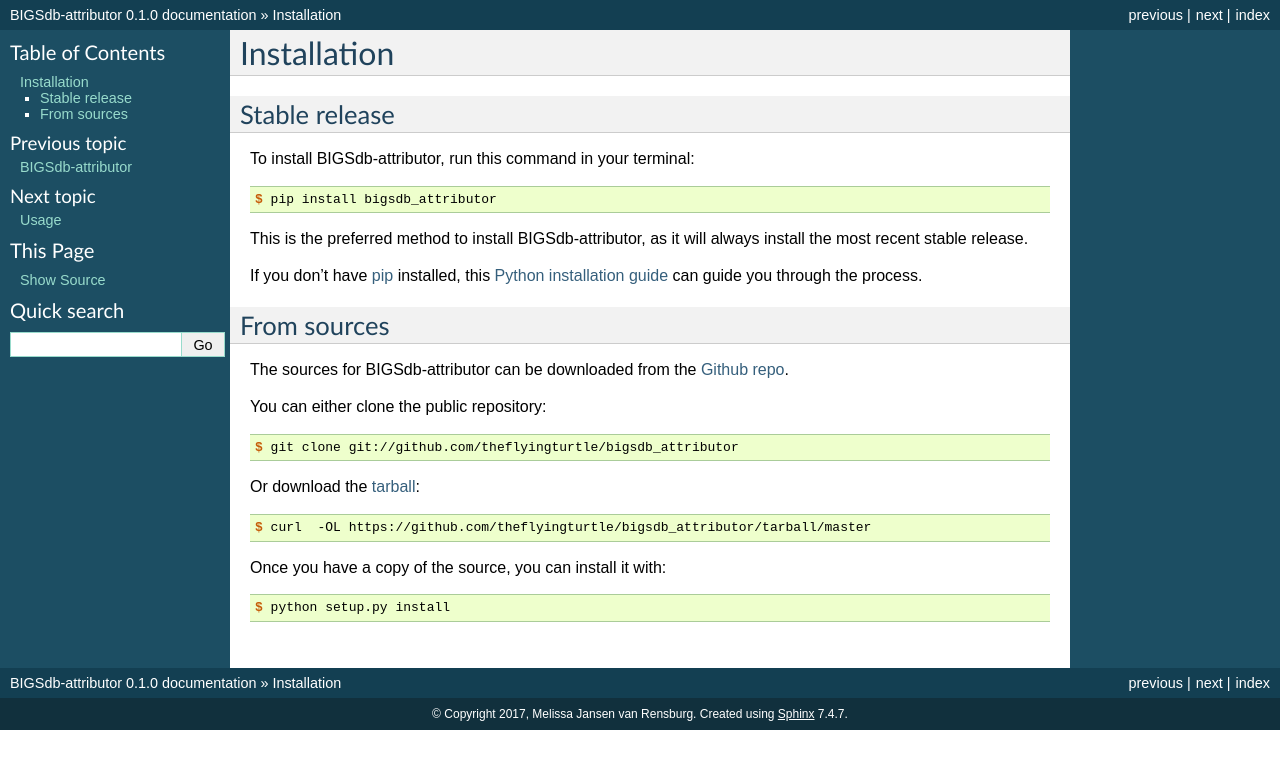
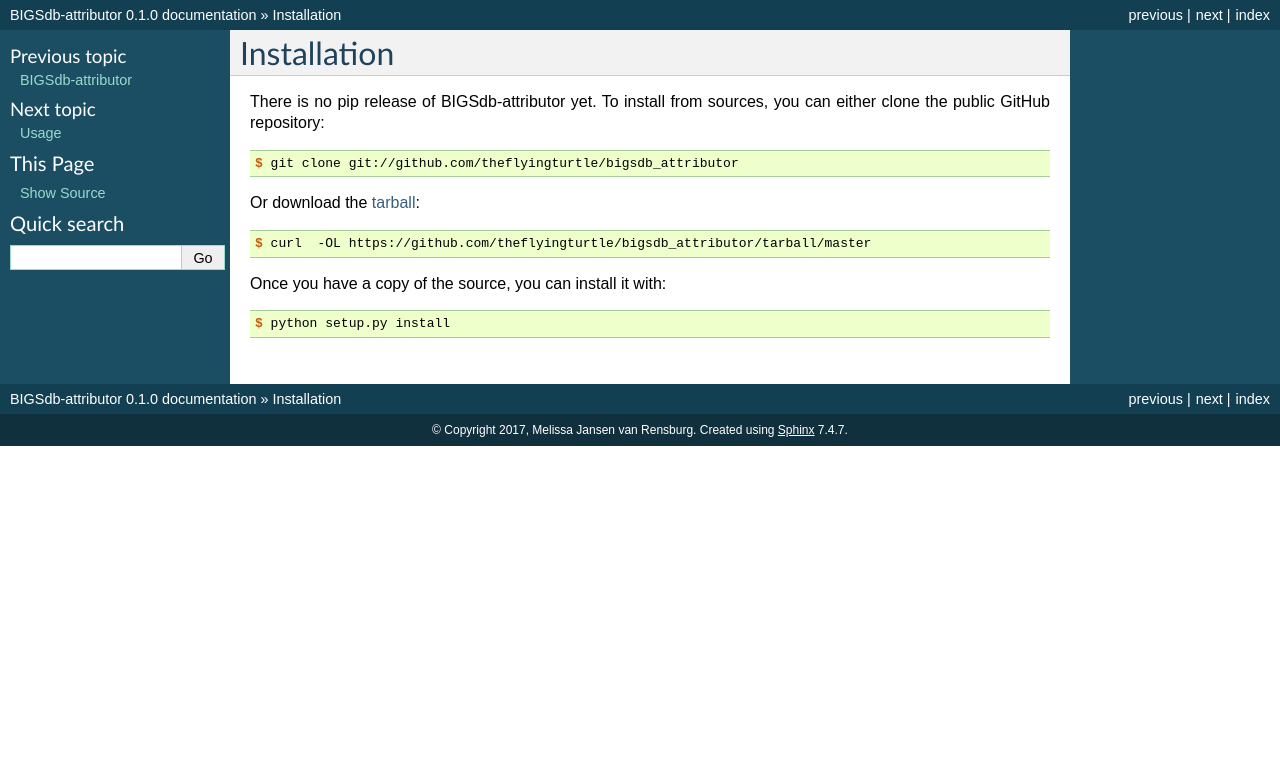
Before and after one commit to theflyingturtle/BIGSdb-attributor, a Sphinx documentation site: the page built from docs/installation.rst, in a window 1280 px wide. Shown: the top 769 px of the page. Built offline with Sphinx 7.4.7, drawn with Linux system fonts in a browser that asks for light colours; pages that are not in the unit, such as notebooks, are missing from menus.

Commit message:
docs updates

```diff
--- a/docs/installation.rst
+++ b/docs/installation.rst
@@ -4,31 +4,8 @@
 Installation
 ============
 
-
-Stable release
---------------
-
-To install BIGSdb-attributor, run this command in your terminal:
-
-.. code-block:: console
-
-    $ pip install bigsdb_attributor
-
-This is the preferred method to install BIGSdb-attributor, as it will always install the most recent stable release.
-
-If you don't have `pip`_ installed, this `Python installation guide`_ can guide
-you through the process.
-
-.. _pip: https://pip.pypa.io
-.. _Python installation guide: http://docs.python-guide.org/en/latest/starting/installation/
-
-
-From sources
-------------
-
-The sources for BIGSdb-attributor can be downloaded from the `Github repo`_.
-
-You can either clone the public repository:
+There is no pip release of BIGSdb-attributor yet. To install from sources, you can either clone the
+public GitHub repository:
 
 .. code-block:: console
 
```
Also changed, not shown: AUTHORS.rst (+3 -7 lines).
